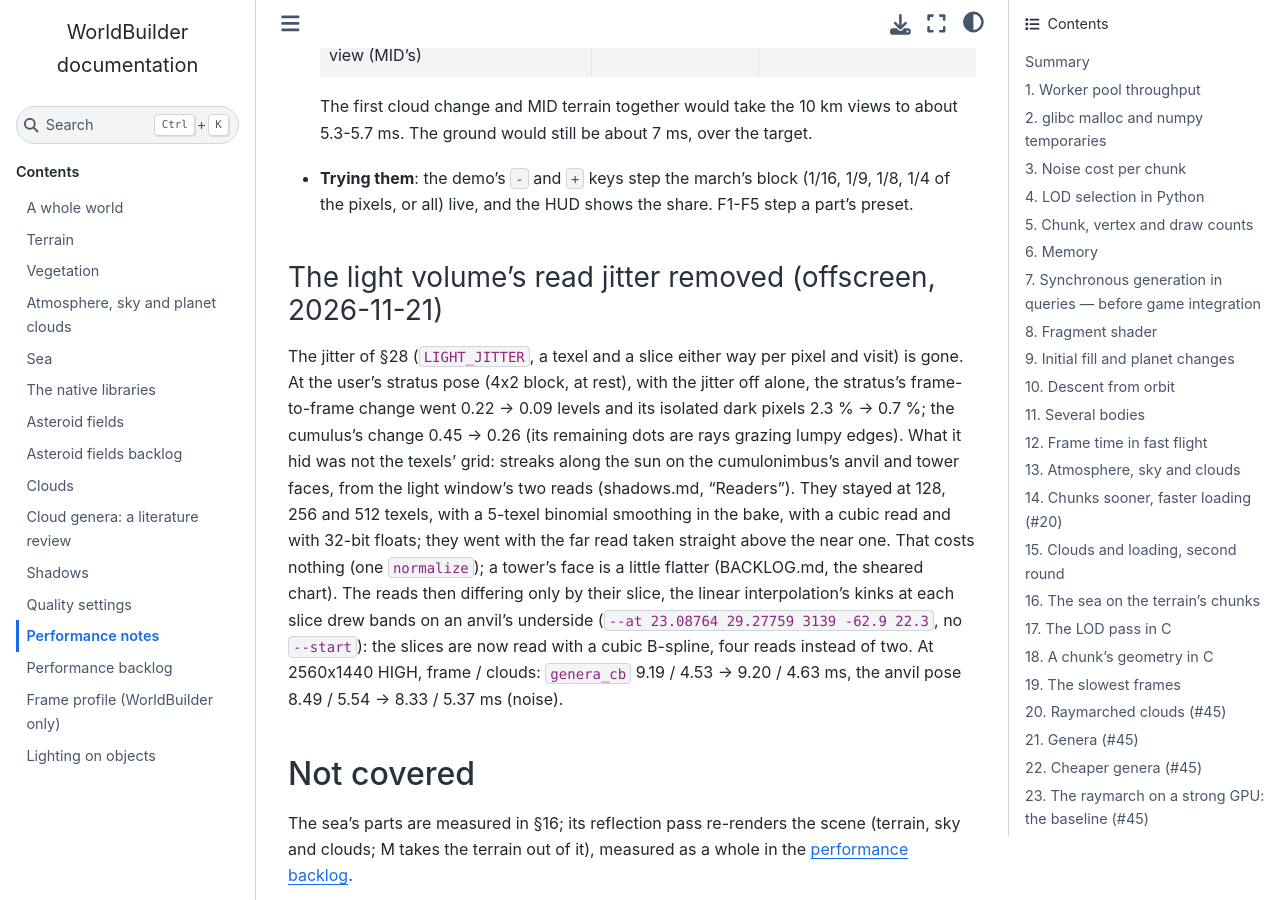
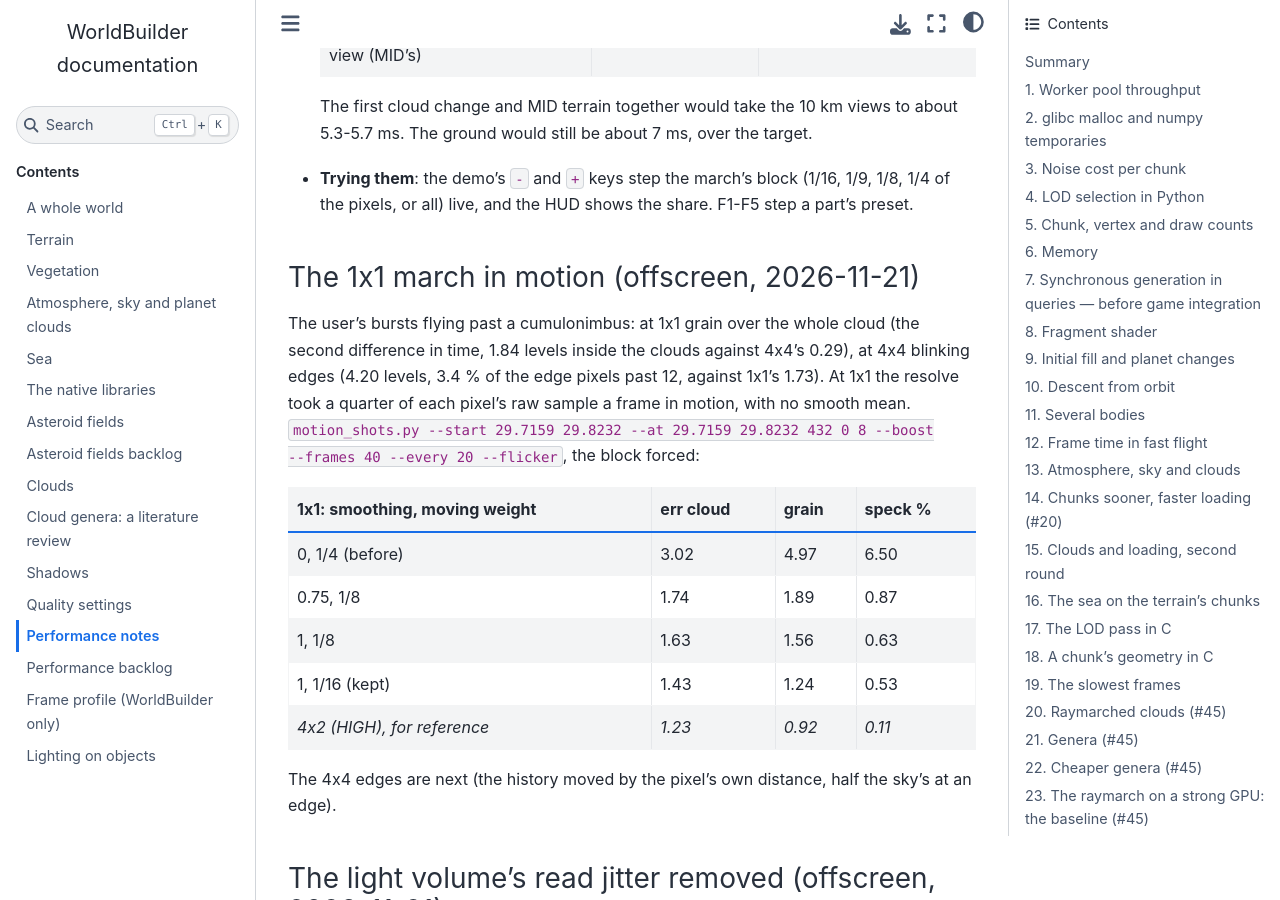
Before and after one commit to JoeDalton/WorldBuilder, a Sphinx documentation site: the page built from docs/source/performance.md, in a window 1280 px wide and 900 px high, scrolled down 74356 px. Built offline with Sphinx 7.4.7 and the Sphinx Book theme 1.1.4, drawn with Linux system fonts in a browser that asks for light colours; pages that are not in the unit, such as notebooks, are missing from menus.

Commit message:
Improved 1x1 grain flicker

```diff
--- a/docs/source/performance.md
+++ b/docs/source/performance.md
@@ -2676,6 +2676,27 @@ yet, but it would once the GPU's part fell under it.
   (1/16, 1/9, 1/8, 1/4 of the pixels, or all) live, and the HUD shows the
   share. F1-F5 step a part's preset.
 
+### The 1x1 march in motion (offscreen, 2026-11-21)
+
+The user's bursts flying past a cumulonimbus: at 1x1 grain over the whole
+cloud (the second difference in time, 1.84 levels inside the clouds against
+4x4's 0.29), at 4x4 blinking edges (4.20 levels, 3.4 % of the edge pixels
+past 12, against 1x1's 1.73). At 1x1 the resolve took a quarter of each
+pixel's raw sample a frame in motion, with no smooth mean. `motion_shots.py
+--start 29.7159 29.8232 --at 29.7159 29.8232 432 0 8 --boost --frames 40
+--every 20 --flicker`, the block forced:
+
+| 1x1: smoothing, moving weight | err cloud | grain | speck % |
+|---|---|---|---|
+| 0, 1/4 (before) | 3.02 | 4.97 | 6.50 |
+| 0.75, 1/8 | 1.74 | 1.89 | 0.87 |
+| 1, 1/8 | 1.63 | 1.56 | 0.63 |
+| 1, 1/16 (kept) | 1.43 | 1.24 | 0.53 |
+| *4x2 (HIGH), for reference* | *1.23* | *0.92* | *0.11* |
+
+The 4x4 edges are next (the history moved by the pixel's own distance, half
+the sky's at an edge).
+
 ### The light volume's read jitter removed (offscreen, 2026-11-21)
 
 The jitter of §28 (`LIGHT_JITTER`, a texel and a slice either way per pixel
```
Also changed, not shown: CHANGELOG.md (+9 -0 lines), 2 other files.
